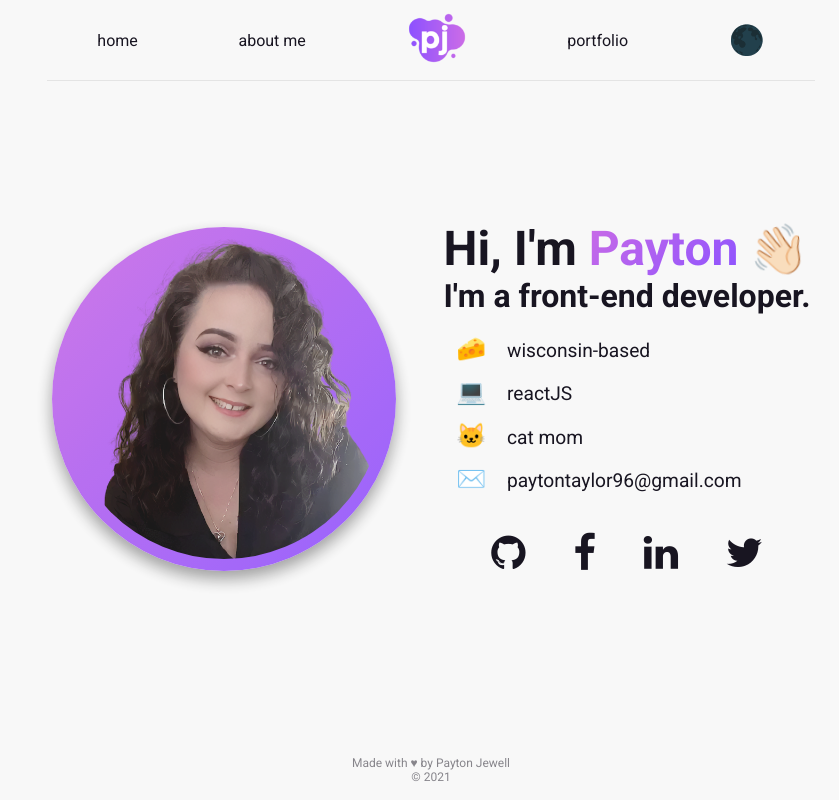
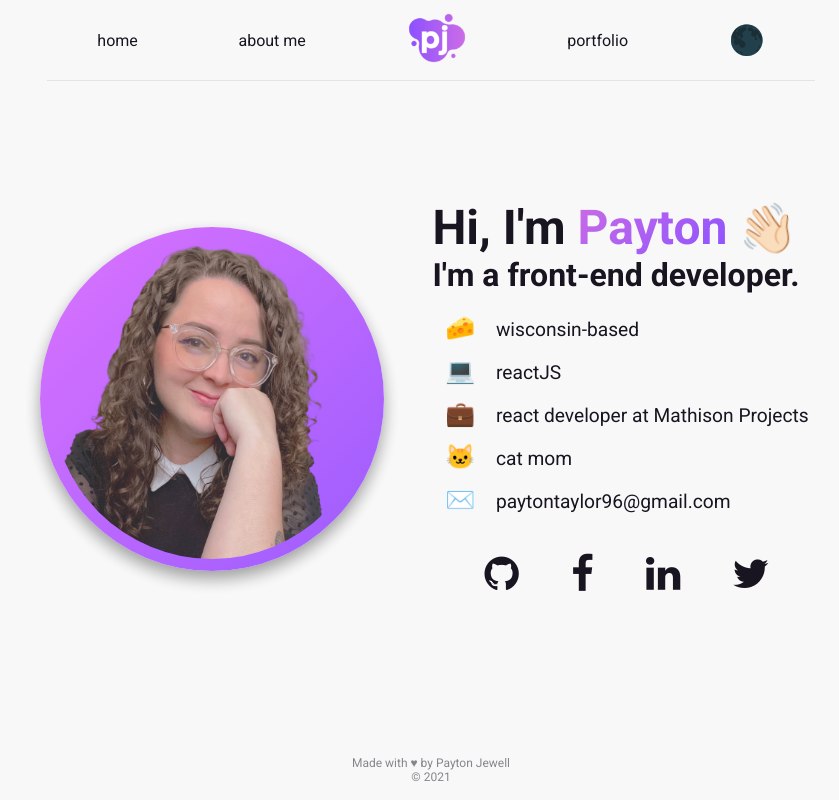
Before and after one commit to garbarok/ReactPortfolioTemplate, a React (Create React App) app: page /#/ in a window 1280 px wide. Shown: the whole page, without its empty margins (209-1048 px from the left). Built offline with nearby package versions, Linux system fonts and the light colour scheme; the HTML template or start-up script is replaced by a standard one.

Commit message:
updated home and about with new job position, updated main photo

```diff
--- a/src/components/about/About.js
+++ b/src/components/about/About.js
@@ -10,8 +10,7 @@ export default function About() {
             <p><span className={Style.pink}>paytonjewell $</span> cat aboutpayton </p>
             <p><span className={Style.pink}>aboutpayton <span className={Style.green}>(master)</span> $ </span>
                 Hello! I'm Payton, a front-end developer from Wisconsin. I love creating web
-                applications with React, and I'm currently studying NodeJS. I've been working front-end for <a
-                    href={"https://ravo.io/"}>Ravo</a> since August 2020.
+                applications with React, and I'm currently studying unit testing. I've been working for Mathison Projects since July 2021.
             </p>
             <p>I still don't know if it's "front-end",
                 "frontend, or "front end", and at this point I'm too afraid to ask.
@@ -50,6 +49,7 @@ export default function About() {
             <ul className={Style.skills}>
                 <li>Node.js</li>
                 <li>Express.js</li>
+                <li>Jest</li>
             </ul>
         </>;
     }
--- a/src/components/home/Home.js
+++ b/src/components/home/Home.js
@@ -1,6 +1,6 @@
 import React from 'react';
 import Style from './Home.module.scss';
-import me from '../../img/me2.png';
+import me from '../../img/self.png';
 import classNames from 'classnames';
 import EmojiBullet from "./EmojiBullet";
 import SocialIcon from "./SocialIcon";
@@ -15,6 +15,11 @@ const bioBullets = [
         link: "https://github.com/paytonjewell?tab=repositories",
         emoji: "💻",
         text: "reactJS"
+    },
+    {
+        link: null,
+        emoji: "💼",
+        text: "react developer at Mathison Projects"
     },
     {
         link: "https://user-images.githubusercontent.com/18350557/94314005-5c9f6e00-ff45-11ea-86a1-5db9e1371750.jpg",
--- a/src/components/home/Home.module.scss
+++ b/src/components/home/Home.module.scss
@@ -66,6 +66,7 @@ main {
   opacity: 0.9;
   transition: opacity 400ms;
   margin-bottom: 1rem;
+  filter: saturate(1.1) contrast(1.1);
 
   @media only screen and (min-width: 940px) {
     width: 43vh;
```
Also changed, not shown: src/img/me2.png (deleted), src/img/self.png (added).
